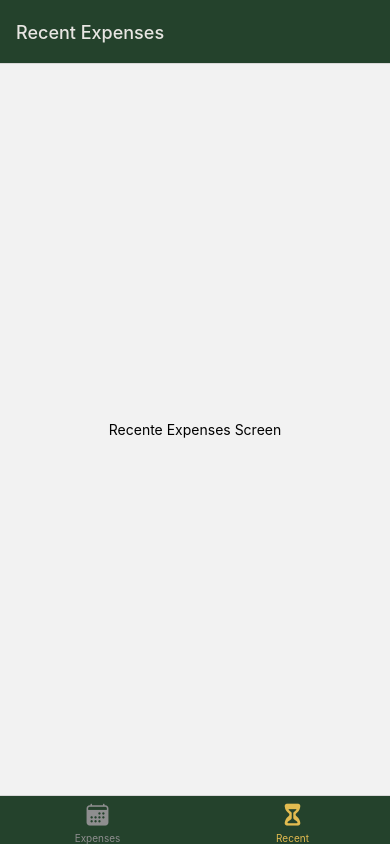
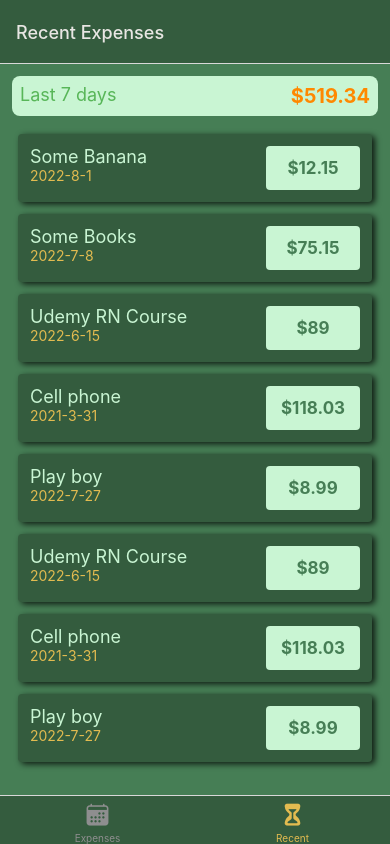
Before and after one commit to Judy-Nkwama/The-expenses-app, a React Native app: screen /RecentExpenses in a window 390 px wide. Built offline with nearby package versions, Linux system fonts and the light colour scheme.

Commit message:
styling tab nav screens

```diff
--- a/colorPicker.css
+++ b/colorPicker.css
@@ -1,3 +1,3 @@
 .nothin {
-   background-color: cornflowerblue;
+   background-color: #467e55;
 }
--- /dev/null
+++ b/components/ui/Expenses/Expense.js
@@ -0,0 +1,59 @@
+import { View, Text, StyleSheet, Pressable } from "react-native";
+import { GlobalStyles } from "../../../constants/style";
+import { formatDate } from "../../../utilities/dateFormater";
+
+const Expense = ({description, amount, date}) => {
+    return(
+        <Pressable style={styles.container}>
+            <View style={styles.desDateBk}>
+                <Text style={styles.description}>{description}</Text>
+                <Text style={styles.date}>{formatDate(date)}</Text>
+            </View>
+            <View style={styles.amountBk}>
+                <Text style={styles.amount}>${amount}</Text>
+            </View>
+        </Pressable>
+    );
+};
+
+const styles = StyleSheet.create({
+    container : {
+        padding : 12,
+        borderRadius : 4,
+        shadowColor : "black",
+        shadowOffset : { width : 3, height : 2},
+        shadowOpacity : 0.8,
+        shadowRadius : 6,
+        elevation : 6,
+        flexDirection : "row",
+        justifyContent : "space-between",
+        marginVertical : 6,
+        backgroundColor : GlobalStyles.colors.dark300
+    },
+    desDateBk : {
+        flex: 1
+    },
+    amountBk : {
+        backgroundColor : GlobalStyles.colors.primaryLight,
+        padding : 12,
+        borderRadius : 4,
+        justifyContent : "center",
+        alignItems : "center"
+    },
+    description : {
+        color : GlobalStyles.colors.primaryLight,
+        fontSize : 18
+    },
+    amount : {
+        color : GlobalStyles.colors.secondary,
+        fontSize : 17,
+        fontWeight : "bold",
+        minWidth : 70,
+        textAlign : "center"
+    },
+    date : {
+        color : GlobalStyles.colors.ternary
+    }
+});
+
+export default Expense;
--- /dev/null
+++ b/components/ui/Expenses/ExpensesList.js
@@ -0,0 +1,30 @@
+import { Text, StyleSheet, FlatList} from "react-native";
+import Expense from "./Expense";
+const ExpensesList = ({expenses}) => {
+
+    const renderExpense = (itemData) => {
+        return <Expense
+            description={itemData.item.description}
+            date={itemData.item.date}
+            amount={itemData.item.amount}
+        />;
+    };
+
+
+    return(
+        <FlatList
+            data={expenses}
+            style={styles.container}
+            renderItem={renderExpense}
+            keyExtractor={ expense => expense.id }
+        />
+    );
+};
+
+const styles = StyleSheet.create({
+    container : {
+        paddingHorizontal : 18
+    }
+});
+
+export default ExpensesList;
--- /dev/null
+++ b/components/ui/Expenses/ExpensesOverView.js
@@ -0,0 +1,22 @@
+import { StyleSheet, View, Text} from "react-native";
+import { GlobalStyles } from "../../../constants/style";
+import ExpensesList from "./ExpensesList";
+import ExpensesSummary from "./ExpensesSummary";
+
+const ExpensesOverView = ({expenses, periodName}) => {
+    return(
+        <View style={styles.container}>
+            <ExpensesSummary expenses={expenses} periodName={periodName} />
+            <ExpensesList expenses={expenses} />
+        </View>
+    );
+};
+
+const styles = StyleSheet.create({
+    container : {
+        flex : 1,
+        backgroundColor : GlobalStyles.colors.secondary
+    }
+});
+
+export default ExpensesOverView;
--- /dev/null
+++ b/components/ui/Expenses/ExpensesSummary.js
@@ -0,0 +1,36 @@
+import { View, Text, StyleSheet } from "react-native";
+import { GlobalStyles } from "../../../constants/style";
+const ExpensesSummary = ({expenses, periodName}) => {
+
+    const total = expenses.reduce( (sum, expense) => {return sum + expense.amount}, 0 )
+
+    return(
+        <View style={styles.container}>
+            <Text style={styles.period}>{periodName}</Text>
+            <Text style={styles.sum}>${total.toFixed(2)}</Text>
+        </View>
+    );
+};
+
+const styles = StyleSheet.create({
+    container : {
+        backgroundColor : GlobalStyles.colors.primaryLight,
+        padding : 8,
+        margin : 12,
+        borderRadius : 8,
+        flexDirection : "row",
+        justifyContent : "space-between"
+    },
+    period : {
+        color :GlobalStyles.colors.primaryDark,
+        fontSize : 18
+    },
+    sum : {
+        color :GlobalStyles.colors.ternaryLight,
+        fontSize : 20,
+        fontWeight : "bold"
+    }
+
+});
+
+export default ExpensesSummary;
--- a/constants/style.js
+++ b/constants/style.js
@@ -2,12 +2,14 @@ export const GlobalStyles = {
     colors : {
         dark500 : " #09100b",
         dark400 : "#122116",
-        dark300 : "#24422c",
-        secondary : "#519463",
+        dark300 : "#345c3e",
+        secondary : "#467e55",
         primary : "#73d973",
+        primaryLight : "rgb(201, 245, 211)",
         primaryDark : "#58b658",
         danger : "#ea4d5d",
         ternary : "#e2bb50",
+        ternaryLight : "rgb(255, 136, 0)",
         ccc : "#ccc",
         gray : "#e8e6e3"
     }
--- /dev/null
+++ b/data/DUMMY_EXPENSES.js
@@ -0,0 +1,50 @@
+export const DUMMY_EXPENSES = [
+    {
+        id : "e1",
+        description : "Some Banana",
+        amount : 12.15,
+        date : new Date("2022-08-01")
+    },
+    {
+        id : "e2",
+        description : "Some Books",
+        amount : 75.15,
+        date : new Date("2022-07-08")
+    },
+    {
+        id : "e3",
+        description : "Udemy RN Course",
+        amount : 89.00,
+        date : new Date("2022-06-15")
+    },
+    {
+        id : "e4",
+        description : "Cell phone",
+        amount : 118.03,
+        date : new Date("2021-03-31")
+    },
+    {
+        id : "e5",
+        description : "Play boy",
+        amount : 8.99,
+        date : new Date("2022-07-27")
+    },
+    {
+        id : "e6",
+        description : "Udemy RN Course",
+        amount : 89.00,
+        date : new Date("2022-06-15")
+    },
+    {
+        id : "e7",
+        description : "Cell phone",
+        amount : 118.03,
+        date : new Date("2021-03-31")
+    },
+    {
+        id : "e8",
+        description : "Play boy",
+        amount : 8.99,
+        date : new Date("2022-07-27")
+    }
+]
--- a/screens/AllExpensesScreen.js
+++ b/screens/AllExpensesScreen.js
@@ -1,18 +1,15 @@
 import { View, Text, StyleSheet } from "react-native";
+import { DUMMY_EXPENSES } from "../data/DUMMY_EXPENSES";
+import ExpensesOverView from "../components/ui/Expenses/ExpensesOverView";
 
 const AllExpensesScreen = props => {
     return(
-        <View style={styles.container}>
-            <Text>All Expenses Screen</Text>
-        </View>
+        <ExpensesOverView expenses={DUMMY_EXPENSES} periodName="All Expenses" />
     );
 };
 
 const styles = StyleSheet.create({
     container : {
-        flex : 1,
-        justifyContent : "center",
-        alignItems : "center"
     }
 });
 
--- a/screens/RecenteExpensesScreen.js
+++ b/screens/RecenteExpensesScreen.js
@@ -1,18 +1,16 @@
 import { View, Text, StyleSheet } from "react-native";
+import { DUMMY_EXPENSES } from "../data/DUMMY_EXPENSES";
+import ExpensesOverView from "../components/ui/Expenses/ExpensesOverView";
 
 const RecenteExpensesScreen = props => {
     return(
-        <View style={styles.container}>
-            <Text>Recente Expenses Screen</Text>
-        </View>
+        <ExpensesOverView expenses={DUMMY_EXPENSES} periodName="Last 7 days" />
     );
 };
 
 const styles = StyleSheet.create({
     container : {
-        flex : 1,
-        justifyContent : "center",
-        alignItems : "center"
+        flex : 1
     }
 });
 
--- /dev/null
+++ b/utilities/dateFormater.js
@@ -0,0 +1 @@
+export const formatDate = date => `${date.getFullYear()}-${date.getMonth() + 1}-${date.getDate()}`;
```
